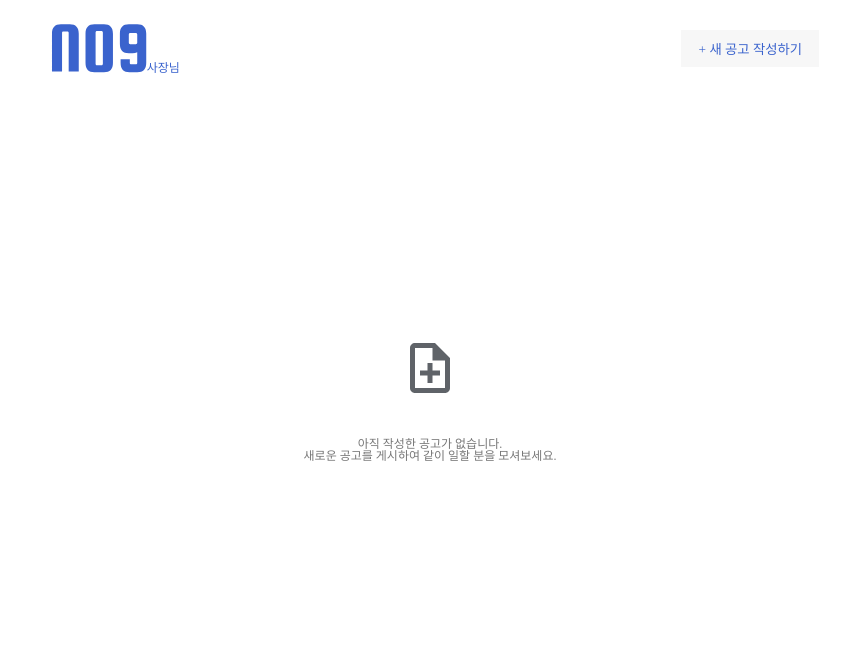
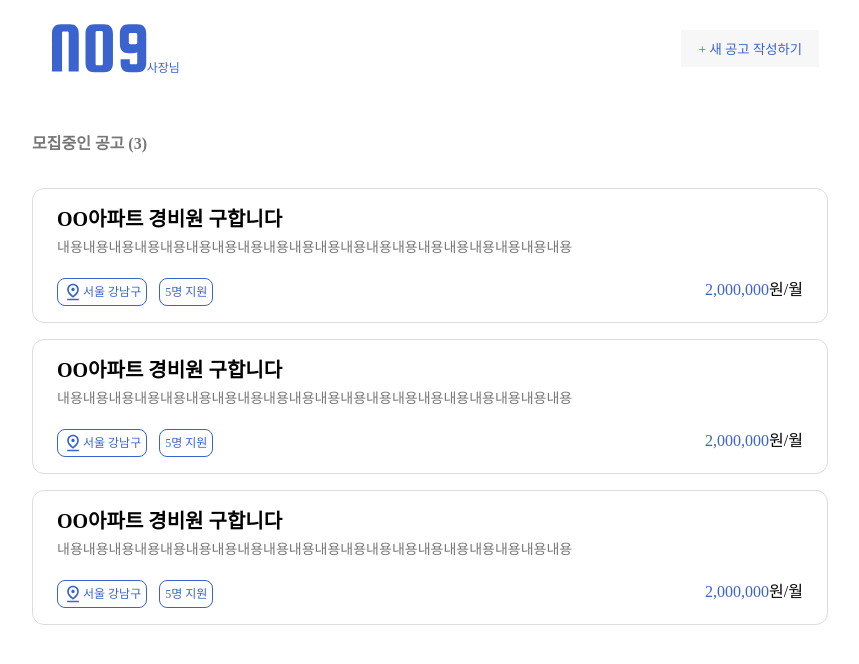
Before and after one commit to NOGO0/Front-End, a React (Create React App) app in the folder nogoo-fe/: page / in a window 1280 px wide. Shown: the top 664 px of the page, without its empty margins (210-1069 px from the left). Built offline with nearby package versions, Linux system fonts and the light colour scheme.

Commit message:
main 퍼블리싱

```diff
--- a/nogoo-fe/src/components/header.tsx
+++ b/nogoo-fe/src/components/header.tsx
@@ -24,6 +24,7 @@ const _Header = styled.div`
   justify-content: space-around;
   align-items: center;
   background-color: white;
+  position: static;
 `;
 
 const _Left_Header = styled.div`
--- a/nogoo-fe/src/pages/main.tsx
+++ b/nogoo-fe/src/pages/main.tsx
@@ -1,36 +1,99 @@
+// import React from "react";
+// import Header from "../components/header";
+// import styled from "styled-components";
+// import Announcement from "../components/announcement";
+// import { Upload } from "../assets";
+
+// function Main() {
+//   return (
+//     <>
+//       <Header />
+//       <_Container>
+//         <img src={Upload} />
+//         <_Text>아직 작성한 공고가 없습니다.</_Text>
+//         <_Text2>새로운 공고를 게시하여 같이 일할 분을 모셔보세요.</_Text2>
+//       </_Container>
+//     </>
+//   );
+// }
+
+// const _Container = styled.div`
+//   display: flex;
+//   justify-content: center;
+//   align-items: center;
+//   height: 100vh;
+//   flex-direction: column;
+// `;
+
+// const _Text = styled.p`
+//   font-size: 12px;
+//   color: #777777;
+//   margin-top: 40px;
+// `;
+// const _Text2 = styled.p`
+//   font-size: 12px;
+//   color: #777777;
+// `;
+// export default Main;
+
 import React from "react";
+import { styled, Styled } from "styled-components";
 import Header from "../components/header";
-import styled from "styled-components";
-import { Upload } from "../assets";
+import Announcement from "../components/announcement";
 
 function Main() {
   return (
-    <>
+    <div className="main">
       <Header />
       <_Container>
-        <img src={Upload} />
-        <_Text>아직 작성한 공고가 없습니다.</_Text>
-        <_Text2>새로운 공고를 게시하여 같이 일할 분을 모셔보세요.</_Text2>
+        <_Inner_Container>
+          <_Text>모집중인 공고 (3)</_Text>
+          <Announcement
+            title="OO아파트 경비원 구합니다"
+            contents="내용내용내용내용내용내용내용내용내용내용내용내용내용내용내용내용내용내용내용내용"
+            location="서울 강남구"
+            applicants="5"
+            cost="2,000,000"
+          />
+          <br />
+          <Announcement
+            title="OO아파트 경비원 구합니다"
+            contents="내용내용내용내용내용내용내용내용내용내용내용내용내용내용내용내용내용내용내용내용"
+            location="서울 강남구"
+            applicants="5"
+            cost="2,000,000"
+          />
+          <br />
+          <Announcement
+            title="OO아파트 경비원 구합니다"
+            contents="내용내용내용내용내용내용내용내용내용내용내용내용내용내용내용내용내용내용내용내용"
+            location="서울 강남구"
+            applicants="5"
+            cost="2,000,000"
+          />
+        </_Inner_Container>
       </_Container>
-    </>
+    </div>
   );
 }
 
+export default Main;
+
 const _Container = styled.div`
   display: flex;
+  flex-direction: column;
   justify-content: center;
   align-items: center;
-  height: 100vh;
-  flex-direction: column;
 `;
 
 const _Text = styled.p`
-  font-size: 12px;
   color: #777777;
+  font-weight: 700;
+  font-size: 16px;
+  margin-bottom: 36px;
+`;
+
+const _Inner_Container = styled.div`
   margin-top: 40px;
+  gap: 16px;
 `;
-const _Text2 = styled.p`
-  font-size: 12px;
-  color: #777777;
-`;
-export default Main;
```
